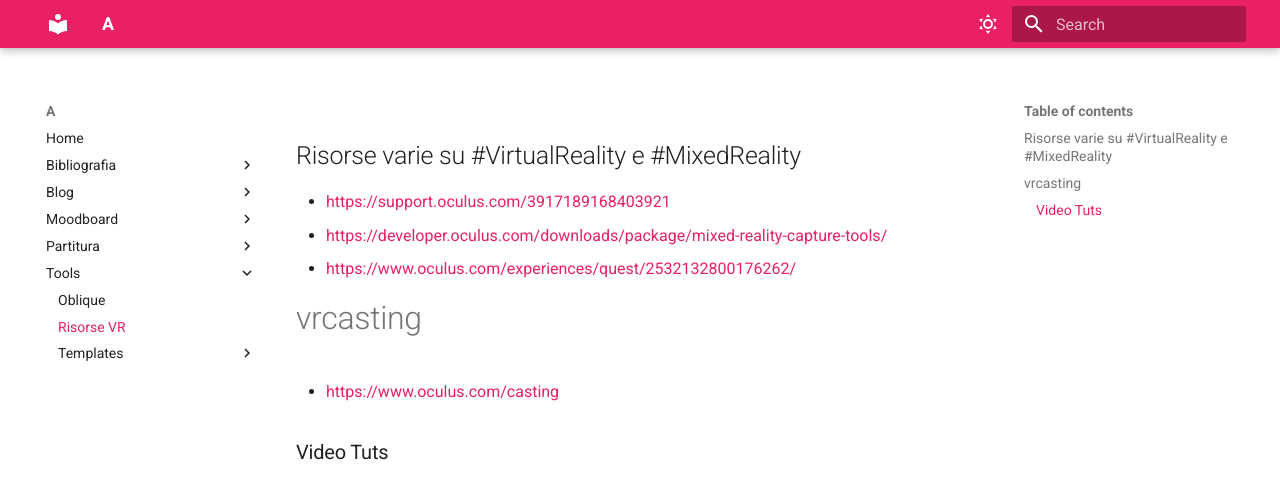
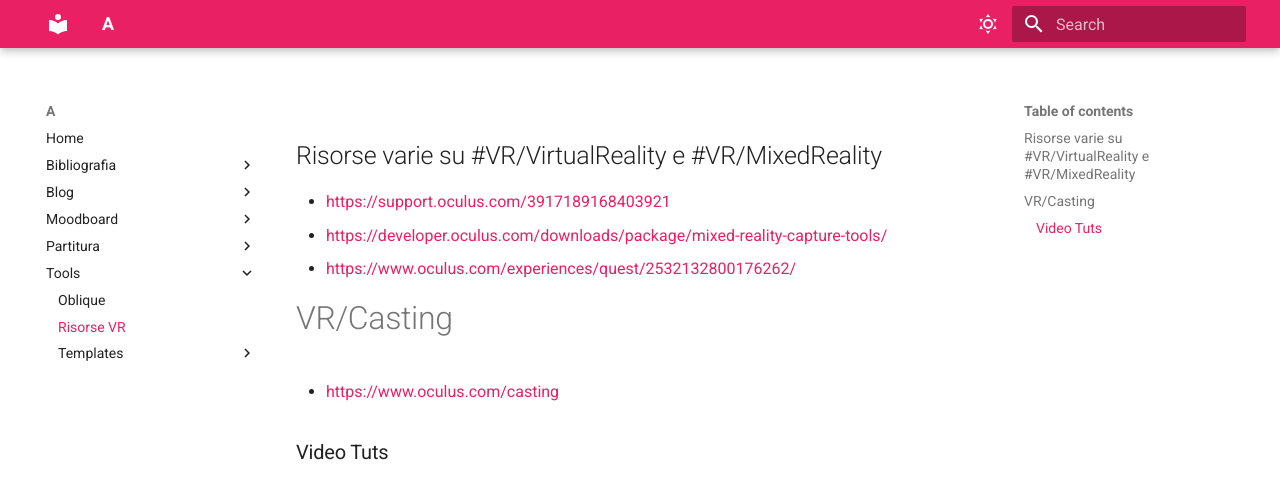
Before and after one commit to davideriboli/A, an MkDocs documentation site: the page built from docs/Tools/Risorse VR.md, in a window 1280 px wide and 1197 px high. Shown: the top 483 px of the window. Built offline with MkDocs 1.6.1 and Material for MkDocs 9.7.7, drawn with Linux system fonts in a browser that asks for light colours; grey boxes are pictures that could not be loaded.

Commit message:
vault backup: 2021-12-08 23:03:04

```diff
--- a/docs/Blog/11-2021/2021-11-26.md
+++ b/docs/Blog/11-2021/2021-11-26.md
@@ -6,7 +6,7 @@
 
 **Ore 16:51**
 
-Alle 14:30 è arrivato l'Oculus Quest 2. L'inizializzazione è stata un incubo. L'app Facebook necessaria non ne voleva sapere di collegarsi alla rete. Per me rimane incomprensibile la scelta di costringere gli utenti al log solo da applicazioni mobili. Si vede che, dato che il #VirtualReality è all'inizio, vogliono partire col piede giusto per controllarne gli utenti... Alla fine, dopo una decina di tentativi a vuoto che mi hanno anche costretto a installare e disinstallare una marea di merda sul mio telefono, ho capito che probabilmente l'app non è compatibile con l'ultima versione di Android.
+Alle 14:30 è arrivato l'Oculus Quest 2. L'inizializzazione è stata un incubo. L'app Facebook necessaria non ne voleva sapere di collegarsi alla rete. Per me rimane incomprensibile la scelta di costringere gli utenti al log solo da applicazioni mobili. Si vede che, dato che il #VR/VirtualReality è all'inizio, vogliono partire col piede giusto per controllarne gli utenti... Alla fine, dopo una decina di tentativi a vuoto che mi hanno anche costretto a installare e disinstallare una marea di merda sul mio telefono, ho capito che probabilmente l'app non è compatibile con l'ultima versione di Android.
 
 Sui forum di supporto ci sono centinaia di thread sul fatto che l'app non parte e molti pensano si tratti di incompatibilità col root o con layer grafici genere MIUI. Per me è la versione di Android: seguita tutta la procedura sul mio telefono vecchio (fortuna che non butto mai niente) il casco si è inizializzato e finalmente è partito.
 
--- a/docs/Blog/11-2021/2021-11-28.md
+++ b/docs/Blog/11-2021/2021-11-28.md
@@ -6,9 +6,9 @@
 
 **Ore 15:45**
 
-La questione #VirtualReality comincia ad essere esplorabile... Anche se avevo diversi dubbi su quale fosse il modello migliore per le nostre ricerche, Oculus Quest 2 pare un buon punto di partenza.
+La questione #VR/VirtualReality comincia ad essere esplorabile... Anche se avevo diversi dubbi su quale fosse il modello migliore per le nostre ricerche, Oculus Quest 2 pare un buon punto di partenza.
 
-In meno di 4 ore, dopo una iniziallizazione davvero troppo difficoltosa, sono riuscito a capire i principi base d'interfaccia, come salvare immagini e video, come monitorare via cellulare cosa avviene al *pilota*,  come monitorare via chromecast cosa avviene al *pilota* e ho trovato un po' di letteratura su come implementare la #MixedReality. Le risorse che vado via via trovando sono riportate nella nota dedicata [[Risorse VR]].
+In meno di 4 ore, dopo una iniziallizazione davvero troppo difficoltosa, sono riuscito a capire i principi base d'interfaccia, come salvare immagini e video, come monitorare via cellulare cosa avviene al *pilota*,  come monitorare via chromecast cosa avviene al *pilota* e ho trovato un po' di letteratura su come implementare la #VR/MixedReality. Le risorse che vado via via trovando sono riportate nella nota dedicata [[Risorse VR]].
 
 Dopo avere usato il casco per un paio d'ore ho avuto un malditesta fortissimo, ma era anche notte tardi, anzi... diciamo mattina presto e forse avevo solo bisogno di dormire. Un prezzo non troppo alto, per provare le stesse sensazioni e visitare le stesse dimensioni in cui si muove il [Doctor Strange](https://en.wikipedia.org/wiki/Doctor_Strange).
 
--- a/docs/Tools/Risorse VR.md
+++ b/docs/Tools/Risorse VR.md
@@ -1,10 +1,10 @@
-## Risorse varie su #VirtualReality e #MixedReality
+## Risorse varie su #VR/VirtualReality e #VR/MixedReality
 
 - [https://support.oculus.com/3917189168403921](https://support.oculus.com/3917189168403921)
 - [https://developer.oculus.com/downloads/package/mixed-reality-capture-tools/](https://developer.oculus.com/downloads/package/mixed-reality-capture-tools/)
 - [https://www.oculus.com/experiences/quest/2532132800176262/](https://www.oculus.com/experiences/quest/2532132800176262/)
 
-#vrcasting
+#VR/Casting
 
 - [https://www.oculus.com/casting](https://www.oculus.com/casting)
 
```
